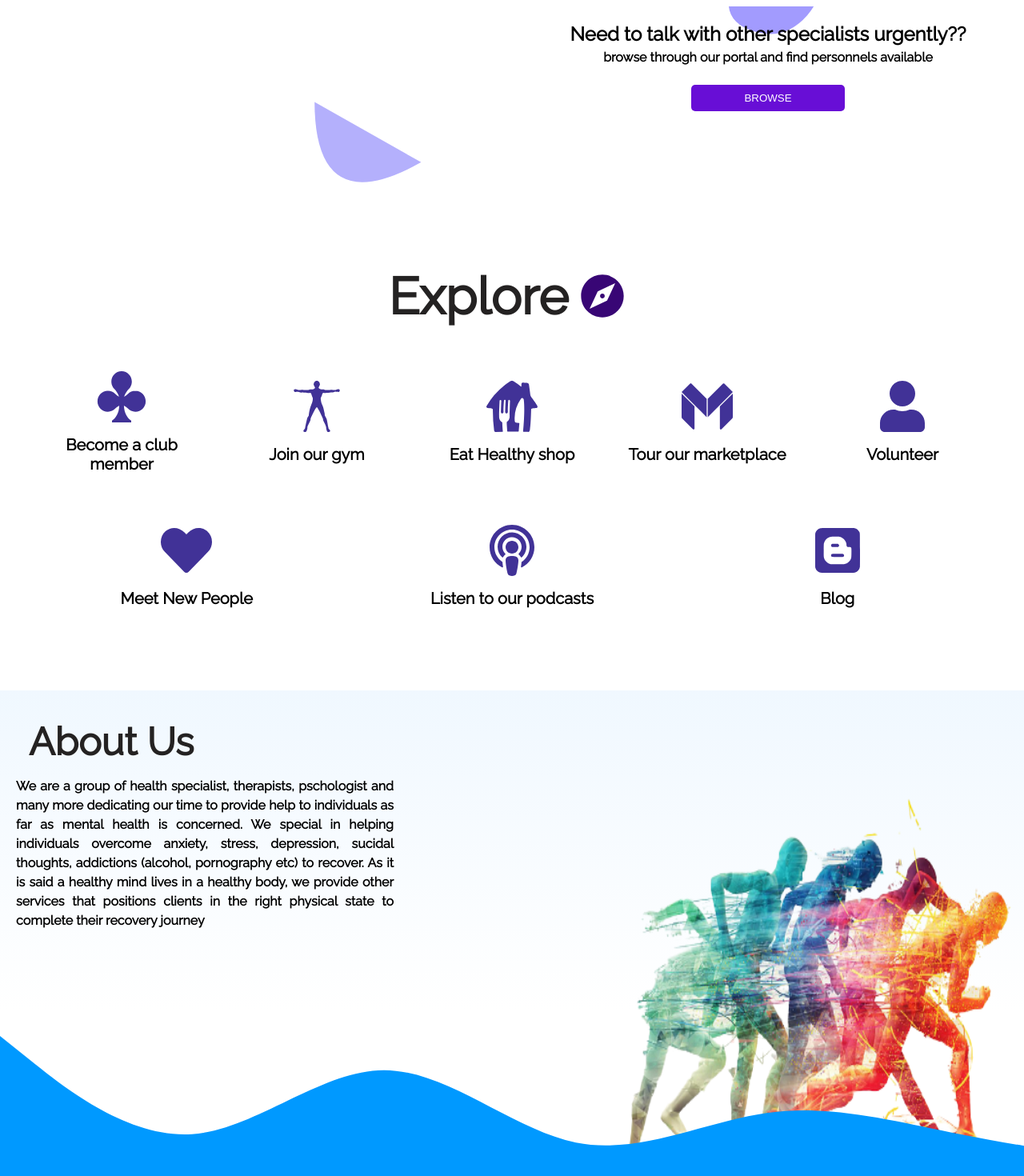
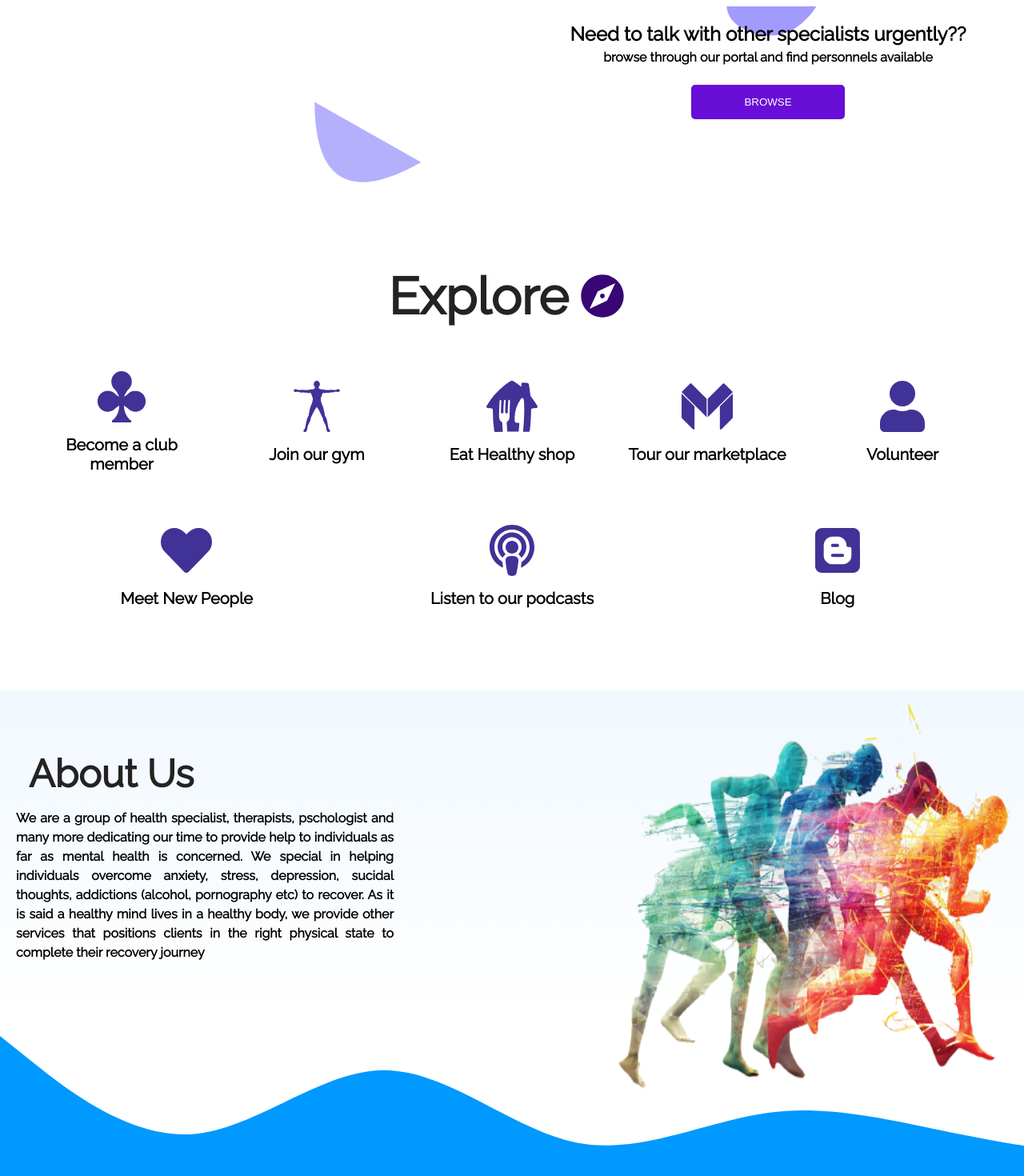
Before and after one commit to Amedzro-Elikplim/Terappy-frontend, a React (Create React App) app: page / in a window 1280 px wide. Shown: the part 788-2258 px from the top of the page at 80% size. Built offline with nearby package versions, Linux system fonts and the light colour scheme; a web font is replaced by a local one.

Commit message:
center aligned items in the about us section

```diff
--- a/src/components/HomePageSections/AboutUs.js
+++ b/src/components/HomePageSections/AboutUs.js
@@ -27,6 +27,7 @@ const AboutUsSection = styled.section`
    background-image: linear-gradient(aliceblue, white);
    display: flex;
    justify-content: space-evenly;
+   align-items: center;
 `
 
 const AboutUsImage = styled.img`
--- a/src/components/HomePageSections/Booking.js
+++ b/src/components/HomePageSections/Booking.js
@@ -44,7 +44,7 @@ const Text = styled.div`
 
 const Button = styled.button`
   min-width: 15vw;
-  padding: 9px;
+  padding: 14px;
   background-color: ${primaryColor};
   border: none;
   outline: none;
@@ -52,6 +52,7 @@ const Button = styled.button`
   margin: 20px;
   cursor: pointer;
   border-radius: 5px;
+
 
   &:hover {
     color: ${primaryColor};
--- a/src/index.css
+++ b/src/index.css
@@ -12,7 +12,7 @@
 
 .footer {
   background-image:url(./utils/blobs/Wave.svg);
-  min-height: 40vh;
+  height: 40vh;
   background-repeat: no-repeat;
   background-size: cover;
 }
```
